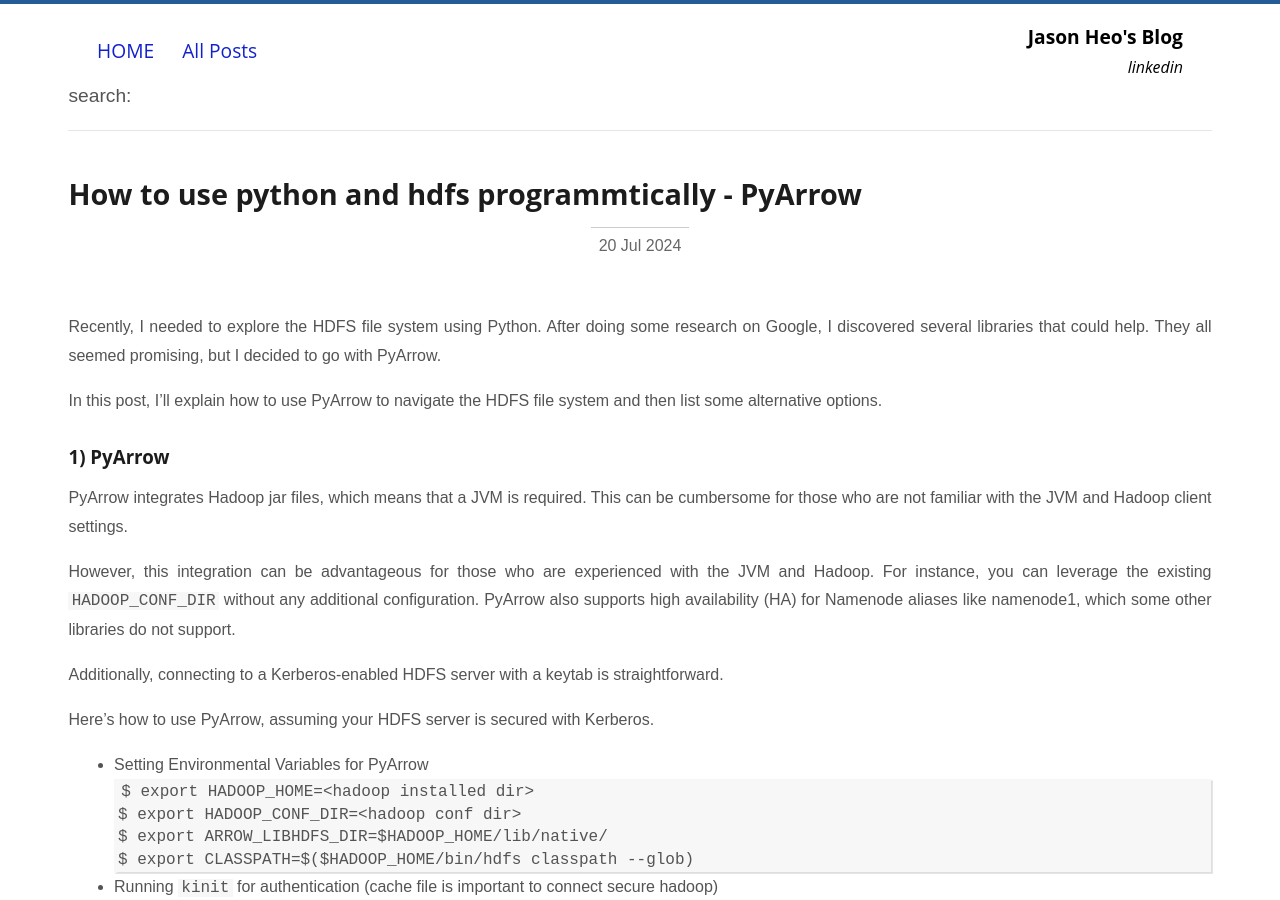
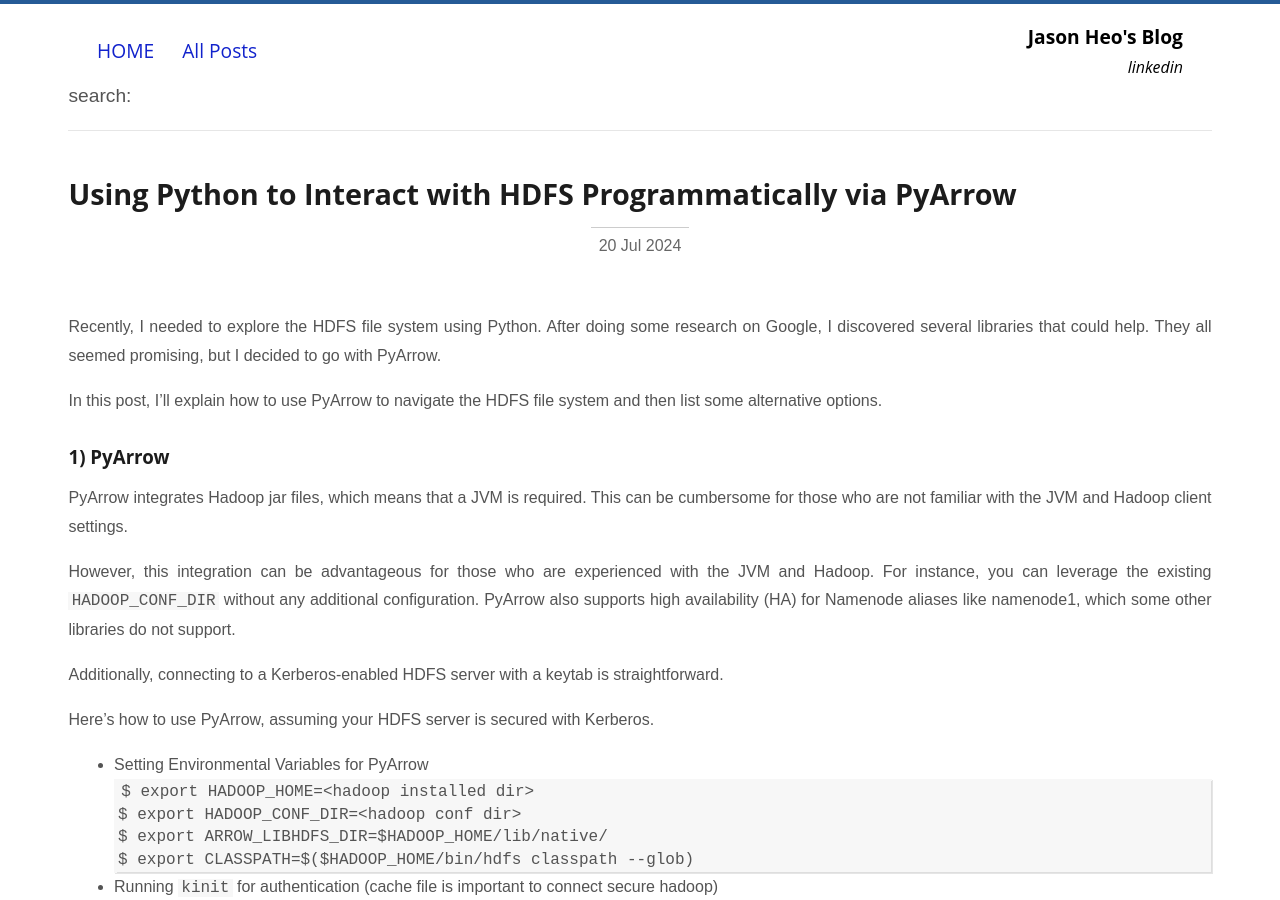
Before and after one commit to jason-heo/jason-heo.github.io, a Jekyll site: the page built from _posts/2024-07-20-python-and-hdfs.md, in a window 1280 px wide and 900 px high. Built offline with Jekyll 4.4.1, drawn with Linux system fonts in a browser that asks for light colours; comment, search, counter and statistics services are not loaded.

Commit message:
title changed

```diff
--- a/_posts/2024-07-20-python-and-hdfs.md
+++ b/_posts/2024-07-20-python-and-hdfs.md
@@ -1,6 +1,6 @@
 ---
 layout: post
-title: "How to use python and hdfs programmtically - PyArrow"
+title: "Using Python to Interact with HDFS Programmatically via PyArrow"
 categories: "programming"
 ---
 
```
